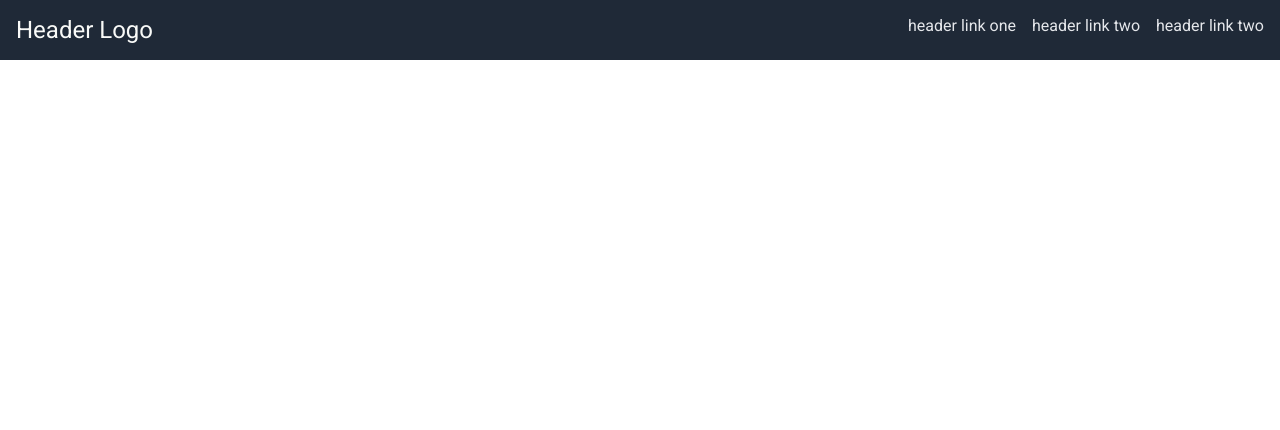
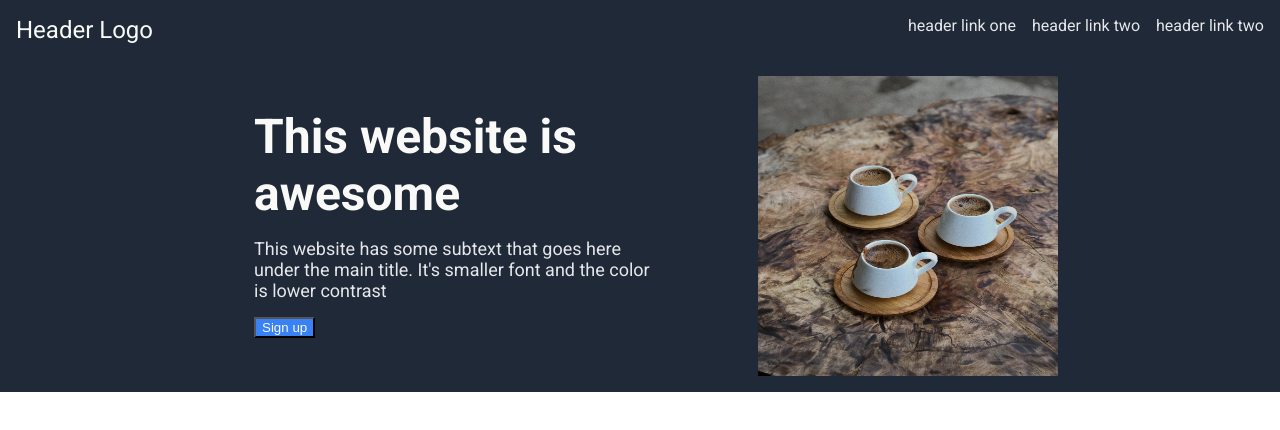
Before and after one commit to GerrickB/Landing-Page, a plain HTML site: page index.html in a window 1280 px wide. Drawn offline with Linux system fonts and the light colour scheme.

Commit message:
Add title, subtext, and image

```diff
--- a/index.html
+++ b/index.html
@@ -16,6 +16,15 @@
         <li><a href="google.com">header link two</a></li>
       </ul>
     </div>
+    <div class="first">
+      <div class="left">
+        <div class="title">This website is awesome</div>
+        <div class="subtext">This website has some subtext that goes here under the main title. It's smaller font and the color is lower contrast</div>
+        <button>Sign up</button>
+      </div>
+      <img src="./images/pexels-merve-tülek-11189048.jpg" alt="coffee">
+    </div>
+
   </body>
 
 
--- a/style.css
+++ b/style.css
@@ -7,6 +7,11 @@ body {
     font-family: Roboto, sans-serif;
     display: flex;
     flex-direction: column;
+}
+
+img {
+    width: 300px;
+    height: 300px;
 }
 
 a {
@@ -36,3 +41,37 @@ ul {
     display: flex;
     gap: 16px;
 }
+
+.first {
+    background-color: #1F2937;
+    display: flex;
+    padding: 16px;
+    justify-content: center;
+    gap: 72px;
+}
+
+.left {
+    display: flex;
+    flex-direction: column;
+    gap: 16px;
+    padding: 16px;
+    margin: 16px;
+    width: 400px;
+}
+
+.title {
+    font-size: 48px;
+    font-weight: bolder;
+    color: #F9FAF8;
+}
+
+.subtext {
+    font-size: 18px;
+    color: #E5E7EB;
+}
+
+button{
+    align-self: flex-start;
+    background-color: #3882F6;
+    color: #F9FAF8;
+}
```
Also changed, not shown: images/pexels-merve-tülek-11189048.jpg (added).
